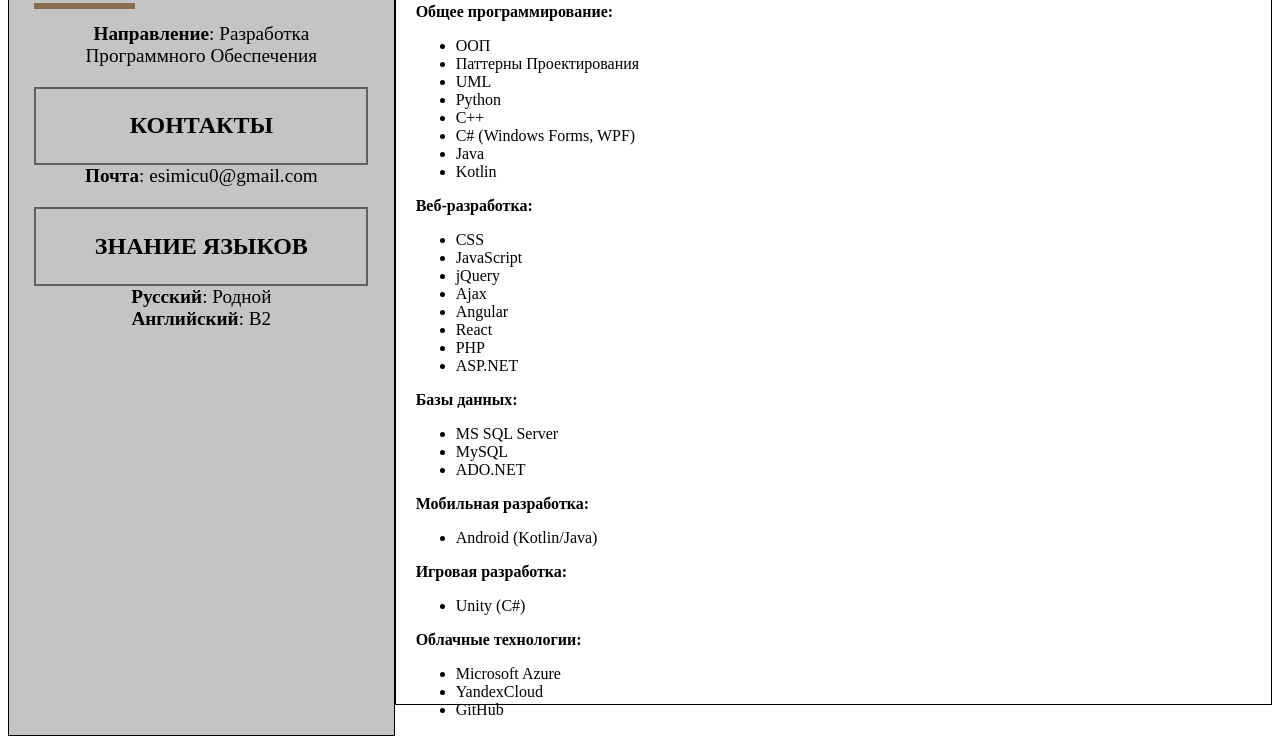
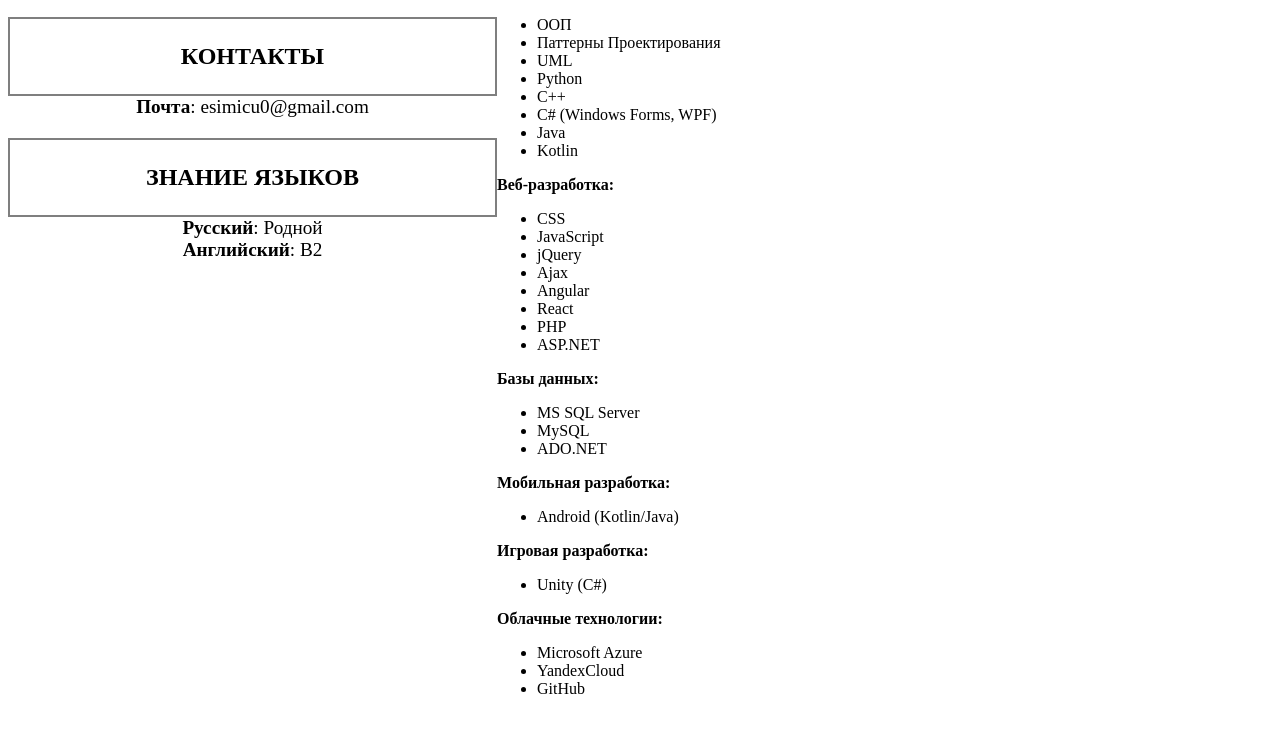
Before and after one commit to Ioradisurawo/resume.github.io, a plain HTML site: page index.html in a window 1280 px wide. Shown: the part 125-869 px from the top of the page. After the commit the page ends 847 px from the top, so only its background shows below. Drawn offline with Linux system fonts and the light colour scheme.

Commit message:
tweaked styles.css

```diff
--- a/styles.css
+++ b/styles.css
@@ -1,18 +1,30 @@
 body{
     display: flex;
+    width: fit-content;
 }
 
+.panel{
+    border: 1px solid black;
+    padding: 20px;
+    height: 100vh;
+}
 /* ЛЕВАЯ ПАНЕЛЬ */
-.left-panel{
+.panel.left{
     background-color: rgb(196, 196, 196);
-    border: 1px solid black;
-    width: 40%;
-    height: 100vh;
-    padding: 2% 2%;
+}
+
+/* ПРАВАЯ ПАНЕЛЬ */
+.panel.right{
+    background-color: rgb(255, 255, 255);
+    width: 50vw;
+    .title-box{
+        margin-bottom: 10px;
+    }
 }
 
 .info-block
 {
+
     margin-top: 20px;
     h1{
         font-size: 1.5rem;
@@ -27,6 +39,7 @@ body{
 }
 .info-block.type-b
 {
+    overflow: visible;
     text-align: center;
     font-size: larger;
 }
@@ -48,15 +61,3 @@ body{
     border-bottom: 6px solid rgb(138, 110, 79);
     width: 30%;
 }
-
-/* ПРАВАЯ ПАНЕЛЬ */
-.right-panel{
-    background-color: rgb(255, 255, 255);
-    border: 1px solid black;
-    width: 100%;
-    height: 100vh;
-    padding: 10px 20px;
-    .title-box{
-        margin-bottom: 10px;
-    }
-}
```
